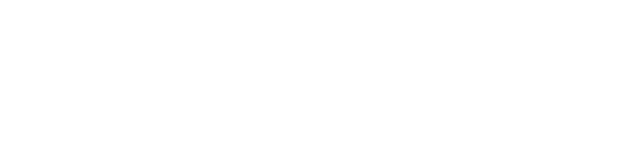
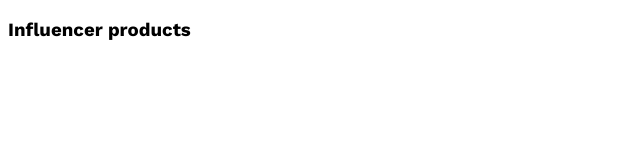
Before and after one commit to nasiruddin6/practise-gear16, a plain HTML site: page index.html in a window 1280 px wide. Shown: the whole page, without its empty margins (0-640 px from the left). Drawn offline with nearby package versions, Linux system fonts and the light colour scheme.

Commit message:
added navbar

```diff
--- a/index.html
+++ b/index.html
@@ -6,8 +6,12 @@
     <title>Infulencer gear</title>
     <link rel="stylesheet" href="style/style.css">
 </head>
-<body>
-   <header></header>
+<body class="work-sans-font">
+   <header>
+    <nav class="navbar">
+        <h3 class="brand">Influencer products</h3>
+    </nav>
+   </header>
    <main></main>
    <footer></footer>
 </body>
--- a/style/style.css
+++ b/style/style.css
@@ -0,0 +1,9 @@
+@import url('https://fonts.googleapis.com/css2?family=Work+Sans:ital,wght@0,100..900;1,100..900&display=swap');
+
+
+.work-sans-font {
+  font-family: "Work Sans", sans-serif;
+  font-optical-sizing: auto;
+  font-weight: 400;
+  font-style: normal;
+}
```
